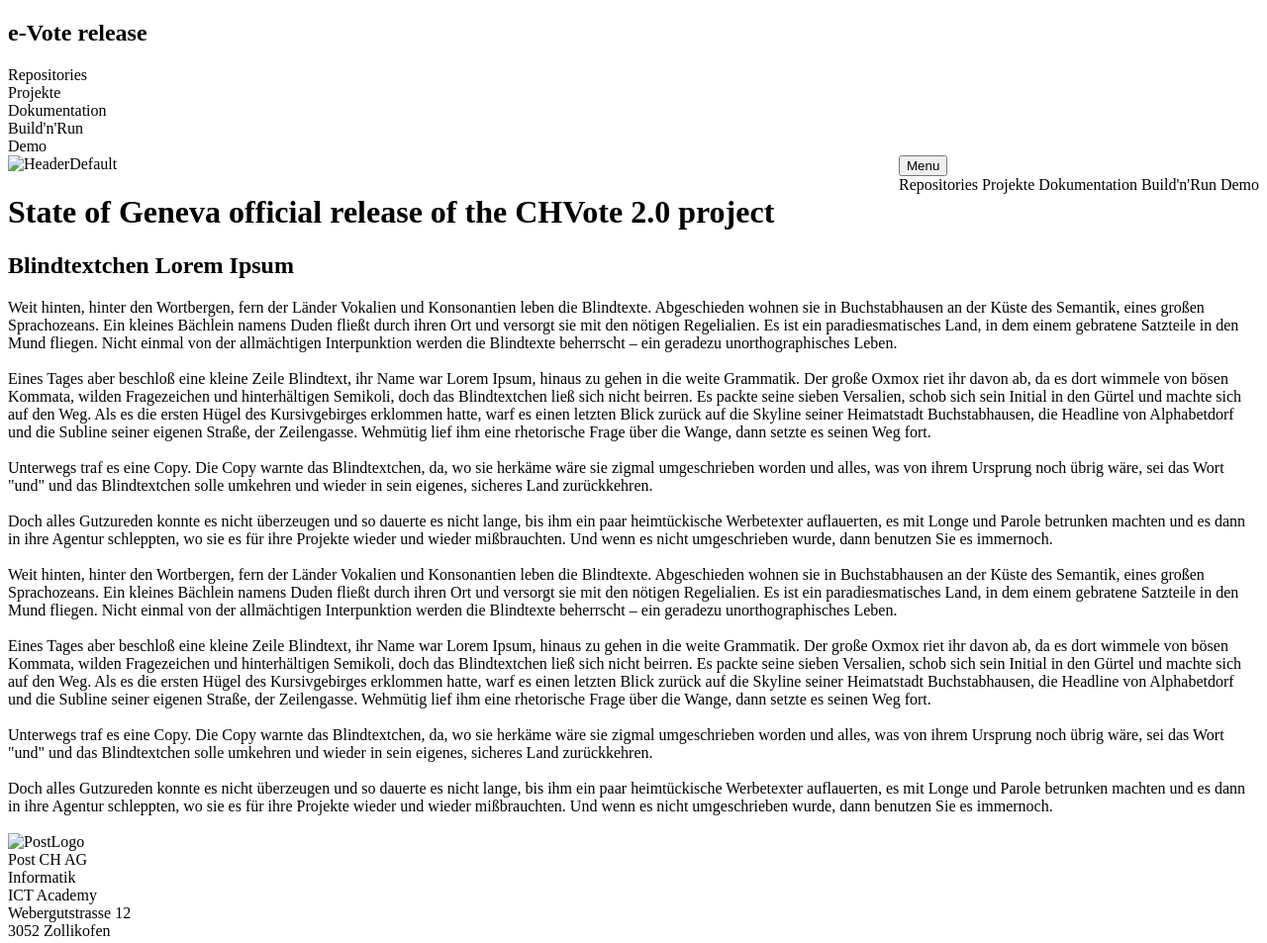
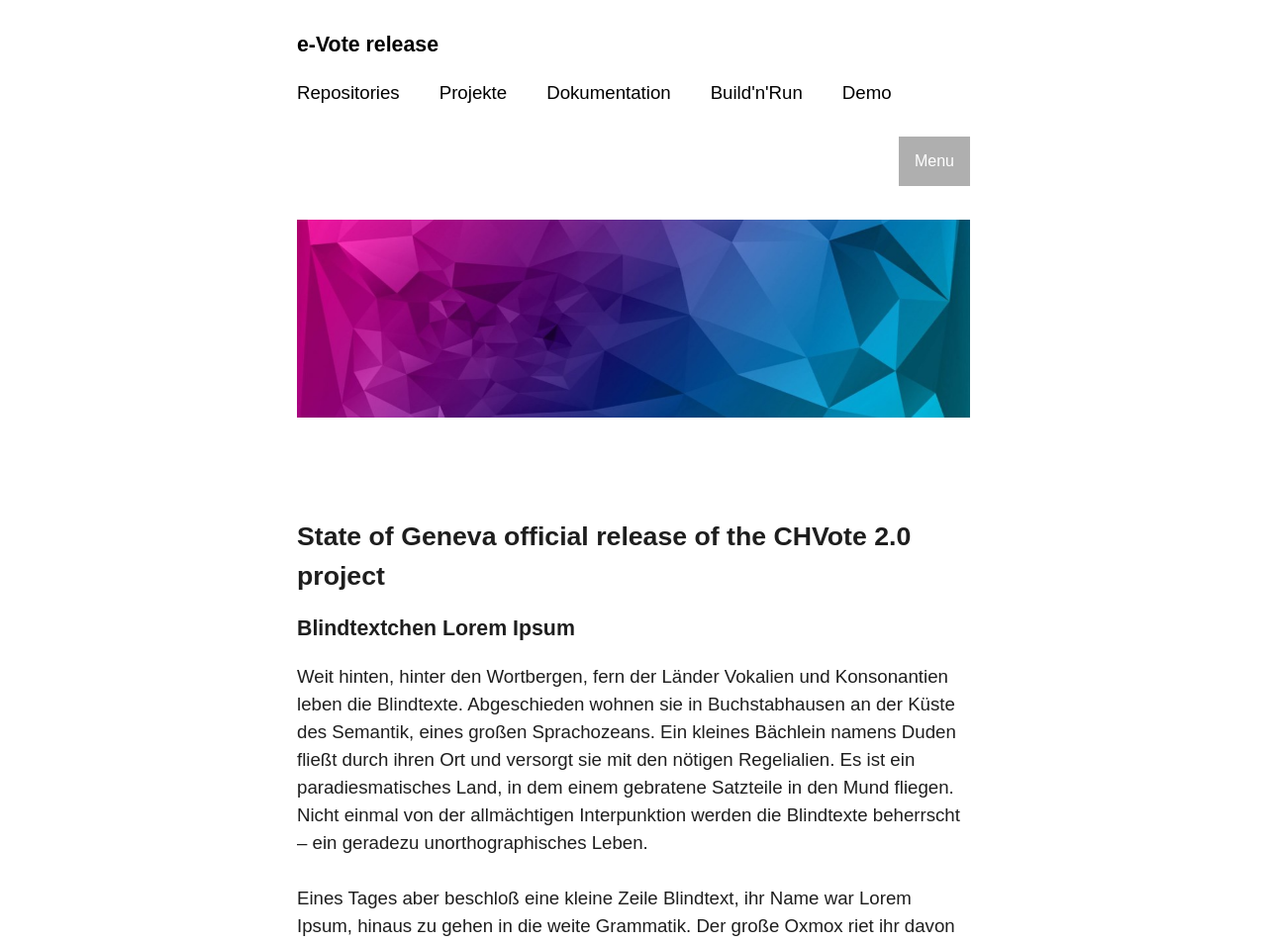
Before and after one commit to ictacademy-post/eVote, a plain HTML site: page index.html in a window 1280 px wide. Shown: the top 953 px of the page at 99% size. Drawn offline with Linux system fonts and the light colour scheme; the site is published under a folder, as on GitHub Pages, so addresses that start at the root find nothing.

Commit message:
with a point

```diff
--- a/index.html
+++ b/index.html
@@ -4,33 +4,33 @@
 <head>
     <meta charset="UTF-8">
     <meta name="viewport" content="width=device-width, initial-scale=1.0">
-    <link href="/styles/main.css" rel="stylesheet" href="">
+    <link href="./styles/main.css" rel="stylesheet" href="">
     <title>e-Vote</title>
 </head>
 
 <body>
     <header>
-        <h2><a href="/layout/default.html" style="color: black; text-decoration: none">e-Vote release</a></h2>
+        <h2><a href="./index.html" style="color: black; text-decoration: none">e-Vote release</a></h2>
 
-        <div class="Menu"><a href="/repositories.html"style="color: black; text-decoration: none">Repositories</a></div>
-        <div class="Menu"><a href="/projekte.html"style="color: black; text-decoration: none">Projekte</a></div>
-        <div class="Menu"><a href="/dokumentation.html"style="color: black; text-decoration: none">Dokumentation</a></div>
-        <div class="Menu"><a href="/buildnrun.html"style="color: black; text-decoration: none">Build'n'Run</a></div>
-        <div class="Menu"><a href="/demo.html"style="color: black; text-decoration: none">Demo</a></div>
+        <div class="Menu"><a href="./repositories.html"style="color: black; text-decoration: none">Repositories</a></div>
+        <div class="Menu"><a href="./projekte.html"style="color: black; text-decoration: none">Projekte</a></div>
+        <div class="Menu"><a href="./dokumentation.html"style="color: black; text-decoration: none">Dokumentation</a></div>
+        <div class="Menu"><a href="./buildnrun.html"style="color: black; text-decoration: none">Build'n'Run</a></div>
+        <div class="Menu"><a href="./demo.html"style="color: black; text-decoration: none">Demo</a></div>
     </header>
 
     <div class="dropdown" style="float:right;">
         <button class="dropbtn">Menu</button>
         <div class="dropdown-content">
-            <a href="/repositories.html"style="color: black; text-decoration: none">Repositories</a>
-            <a href="/projekte.html"style="color: black; text-decoration: none">Projekte</a>
-            <a href="/dokumentation.html"style="color: black; text-decoration: none">Dokumentation</a>
-            <a href="/buildnrun.html"style="color: black; text-decoration: none">Build'n'Run</a>
-            <a href="/demo.html"style="color: black; text-decoration: none">Demo</a>
+            <a href="./repositories.html"style="color: black; text-decoration: none">Repositories</a>
+            <a href="./projekte.html"style="color: black; text-decoration: none">Projekte</a>
+            <a href="./dokumentation.html"style="color: black; text-decoration: none">Dokumentation</a>
+            <a href="./buildnrun.html"style="color: black; text-decoration: none">Build'n'Run</a>
+            <a href="./demo.html"style="color: black; text-decoration: none">Demo</a>
         </div>
       </div>
 
-    <img class="HeaderImages" src="/Images/headerDefault.jpg" alt="HeaderDefault">
+    <img class="HeaderImages" src="./Images/headerDefault.jpg" alt="HeaderDefault">
 
     <p>
         <h1>State of Geneva official release of the CHVote 2.0 project</h1>
@@ -87,7 +87,7 @@
 
 <footer>
 
-    <img class="PostLogo" src="/Images/postLogo.png" alt="PostLogo">
+    <img class="PostLogo" src="./Images/postLogo.png" alt="PostLogo">
 
     <div class="Footer">Post CH AG</div>
     <div class="Footer">Informatik</div>
```
